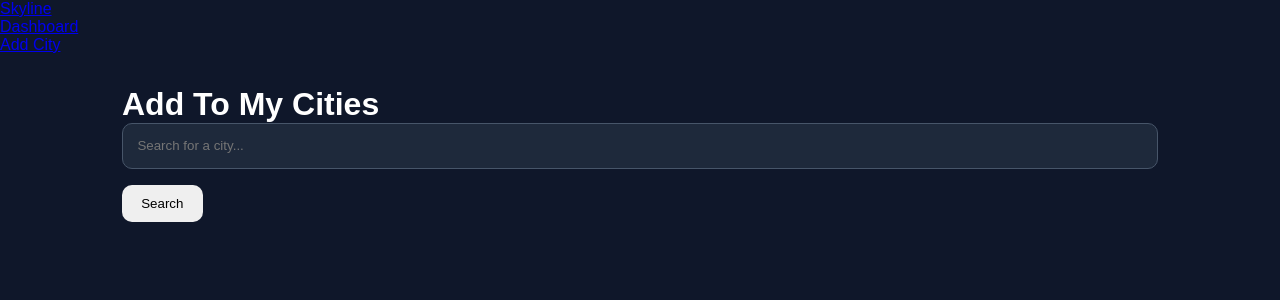
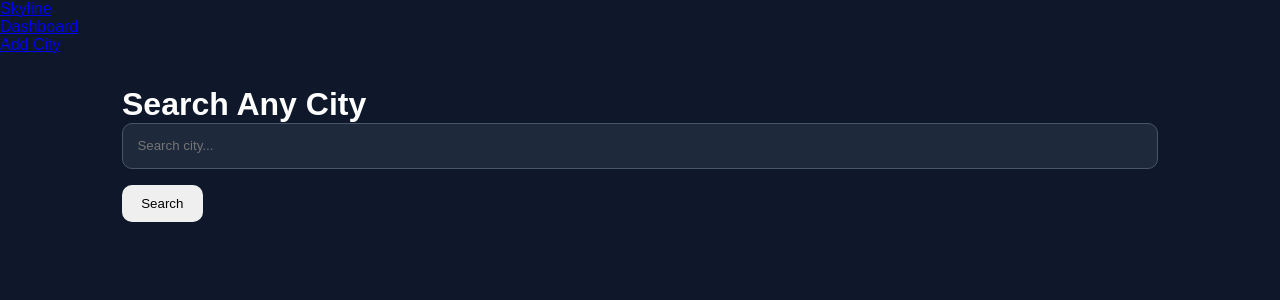
Before and after one commit to OmanDavid/skyline-weather-app, a React (Create React App) app: page /add in a window 1280 px wide. Shown: the top 300 px of the page. Built offline with nearby package versions, Linux system fonts and the light colour scheme; data requests are answered from the project's data file.

Commit message:
Initialized weather Api Key to fetch data from OpenWeather platform

```diff
--- a/src/pages/AddCity.js
+++ b/src/pages/AddCity.js
@@ -1,71 +1,70 @@
+
 import { useState } from 'react';
-import { useNavigate } from 'react-router-dom';
+import WeatherCard from '../components/WeatherCard';
 
 function AddCity() {
-  const navigate = useNavigate();
-  const [search, setSearch] = useState('');
-  const [result, setResult] = useState(null);
+  const [query, setQuery] = useState('');
+  const [city, setCity] = useState(null);
+  const [error, setError] = useState('');
 
-  // fetch weather from OpenWeatherMap when Search is clicked
-  function handleSearch() {
-    fetch(
-      `https://api.openweathermap.org/data/2.5/weather?q=${search}&appid=${process.env.REACT_APP_WEATHER_API_KEY}&units=metric`
-    )
-      .then(res => res.json())
-      .then(data => {
-        if (data.cod === 200) {
-          setResult({
+  const handleSearch = async () => {
+    if (!query) {
+      setError('Please enter a city name.');
+      return;
+    }
+
+    try {
+      setError('');
+
+      const response = await fetch(
+        `https://api.openweathermap.org/data/2.5/weather?q=${query}&appid=${process.env.REACT_APP_WEATHER_API_KEY}&units=metric`
+      );
+
+      const data = await response.json();
+
+      if (data.cod !== 200) {
+        setError('City not found.');
+        setCity(null);
+        return;
+      }
+
+      setCity({
         name: data.name,
         country: data.sys.country,
         temp: data.main.temp,
-            condition: data.weather[0].description
+        condition: data.weather[0].main,
+        humidity: data.main.humidity,
+        wind: data.wind.speed
       });
-        } else {
-          alert('City not found. Try again.');
+    } catch (err) {
+      setError('Unable to fetch weather data.');
     }
-      });
-  }
-
-  // POST the city to json-server when Save City is clicked
-  function handleSave() {
-    fetch('http://localhost:5000/cities', {
-      method: 'POST',
-      headers: { 'Content-Type': 'application/json' },
-      body: JSON.stringify({
-        name: result.name,
-        country: result.country,
-        label: '',
-        notes: ''
-      })
-    })
-      .then(res => res.json())
-      .then(() => navigate('/'));
-  }
+  };
 
   return (
     <div className="page-container">
-      <h1>Add To My Cities</h1>
+      <div className="hero-card">
+        <h1>Search Any City</h1>
 
-      {/* search bar */}
-      <div className="search-container">
+        <div className="search-box">
           <input
             type="text"
-          placeholder="Search for a city..."
-          value={search}
-          onChange={e => setSearch(e.target.value)}
+            placeholder="Search city..."
+            value={query}
+            onChange={(e) => setQuery(e.target.value)}
           />
-        <button onClick={handleSearch}>Search</button>
+
+          <button onClick={handleSearch}>
+            Search
+          </button>
         </div>
 
-      {/* result card - only shows after a successful search */}
-      {result && (
-        <div className="result-card">
-          <div>
-            <h2>{result.name}</h2>
-            <p className="temp">{result.temp}°C</p>
-            <p>{result.condition}</p>
+        {error && <p className="error">{error}</p>}
       </div>
-          <button onClick={handleSave}>Save City</button>
+
+      {city && (
+        <div className="weather-grid">
+          <WeatherCard city={city} />
         </div>
       )}
     </div>
```
Lines whose indentation alone changed are shown as unchanged.
